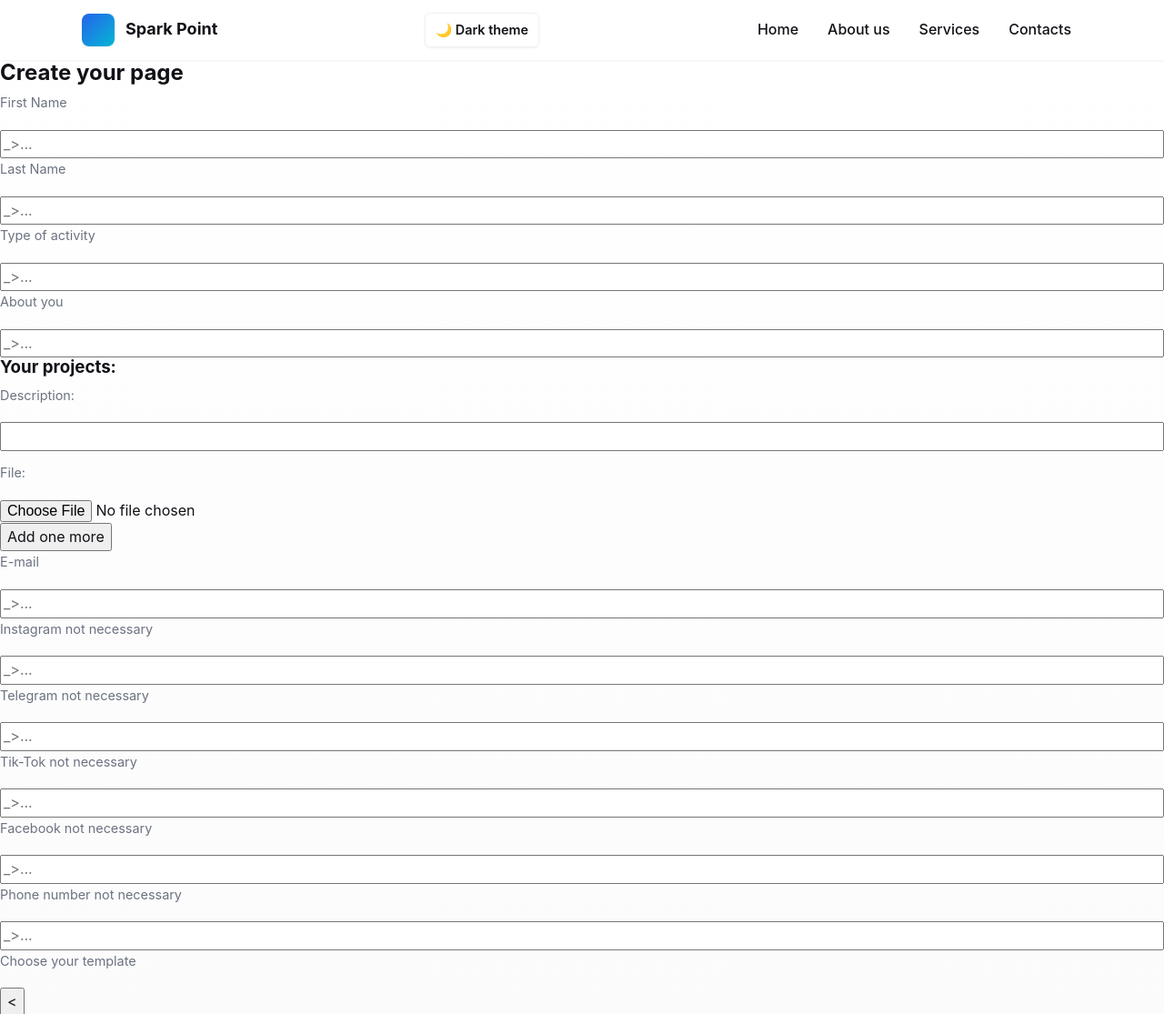
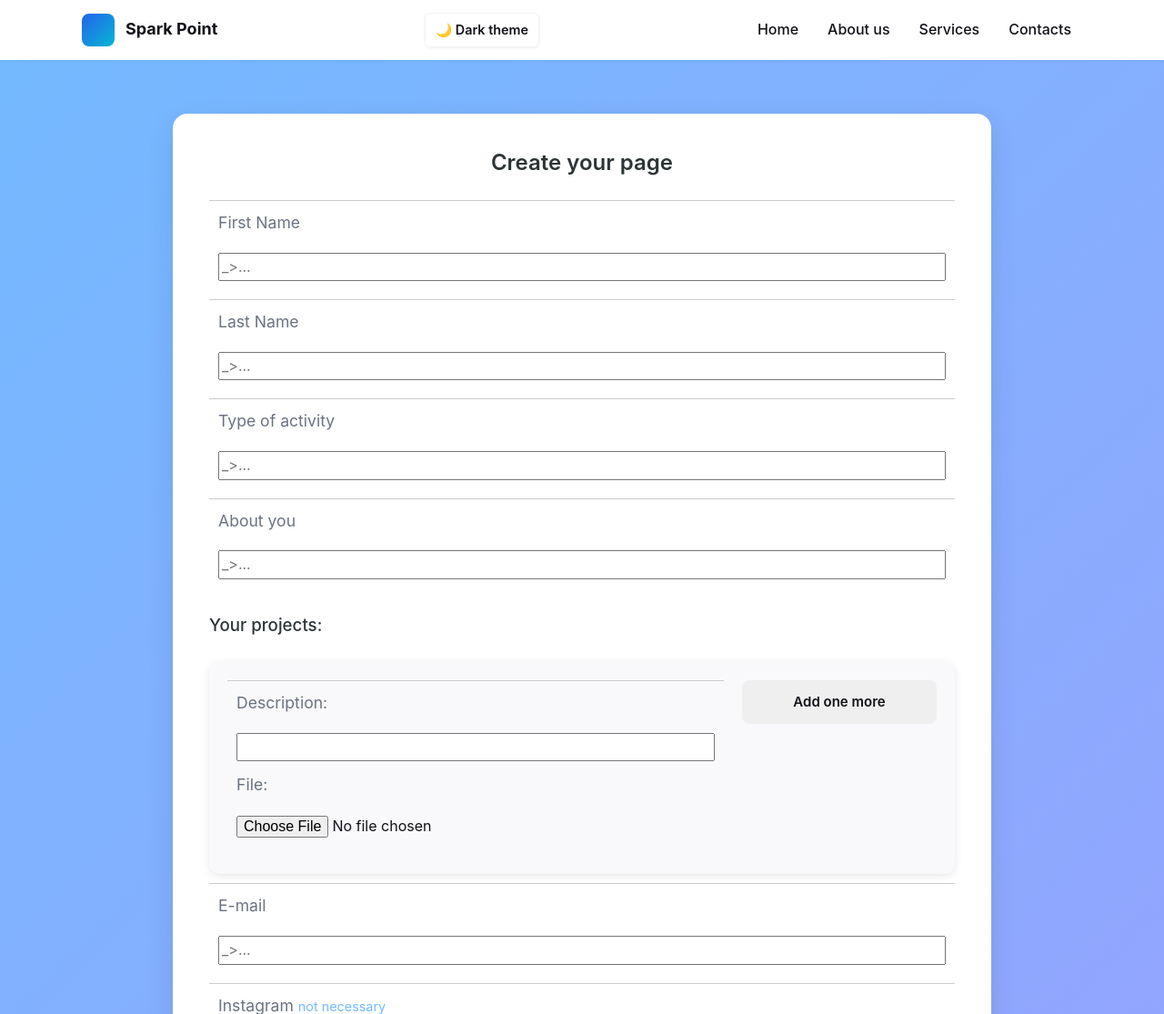
Before and after one commit to DaShy72/spark_point, a Django app: template templates/main_app/create_template.html in a window 1280 px wide. Shown: the top 1115 px of the page at 91% size. Run offline with Django 5.2, Linux system fonts and the light colour scheme; the template is opened without the code that fills it, so the values that code supplies are empty; parts of the project's set-up code (start-up, migrations or seed data) failed here and were passed over.

Commit message:
add new styles

```diff
--- a/static/styles.css
+++ b/static/styles.css
@@ -282,6 +282,8 @@ label { display: block; font-size: .9rem; margin-bottom: .4rem; color: var(--mut
 }
 
 
+/*--------------Style for sign in adn sign up------------------*/
+
 .sign-wrapper{
     font-family: 'Inter', sans-serif;
     background: linear-gradient(135deg, #74b9ff, #a29bfe);
@@ -315,7 +317,7 @@ label { display: block; font-size: .9rem; margin-bottom: .4rem; color: var(--mut
 }
 
 .form input{
-    padding: 0.8rem 1rem;
+    padding: 7px 7px ;
     border: none;
     font-size: 1rem;
     transition: 0.2s ease;
@@ -329,7 +331,7 @@ label { display: block; font-size: .9rem; margin-bottom: .4rem; color: var(--mut
 
 .sign-button{
     border-color: #0984e3;
-    color: white;
+    color: #74b9ff;
     padding: 0.8rem;
     border: none;
     border-radius: 8px;
@@ -353,3 +355,154 @@ label { display: block; font-size: .9rem; margin-bottom: .4rem; color: var(--mut
     list-style: none;
     margin: 0 0 1rem 0;
 }
+
+.login-links {
+    margin-top: 1rem;
+    text-align: center;
+}
+
+.login-links a {
+    color: #74b9ff;
+    text-decoration: none;
+    transition: color 0.2s ease;
+}
+
+
+/*-----------------Create new template for user--------------------*/
+
+.create-wrapper{
+    font-family: 'Inter', sans-serif;
+    background: linear-gradient(135deg, #74b9ff, #a29bfe);
+    height: 100%;
+    margin: 0px;
+    padding: 59px;
+    display: flex;
+    justify-content: center;
+    align-items: center;
+}
+
+.create-container{
+    background-color: white;
+    width: 100%;
+    max-width: 900px;
+    padding: 2.5rem;
+    border-radius: 16px;
+    box-shadow: 0 10px 30px rgba(0, 0, 0, 0.1);
+}
+
+.create-container h2 {
+    text-align: center;
+    color: #2d3436;
+    font-weight: 600;
+    padding-bottom: 20px;
+}
+
+.create-container h3 {
+    color: #2d3436;
+    font-weight: 500;
+    padding-bottom: 20px;
+    padding-top: 20px;
+}
+
+
+.form-row {
+    flex: 0 0 70%;
+    border-top: 1px solid #ccc;
+    padding: 10px;
+    margin-bottom: 10px;
+}
+
+.form-row label {
+    font-size: 1.1rem;
+}
+
+.forms-container {
+    display: flex;
+    justify-content: space-between;
+    align-items: flex-start;
+    gap: 20px;
+    max-width: 1000px;
+    margin: 10px auto;
+    padding: 20px;
+    background-color: #f9f9fb;
+    border-radius: 12px;
+    box-shadow: 0 2px 10px rgba(0,0,0,0.1);
+}
+
+.button-panel {
+    flex: 1;
+    display: flex;
+    flex-direction: column;
+    gap: 10px;
+    align-items: stretch;
+    justify-content: flex-start;
+}
+
+.btn-add {
+    padding: 12px 18px;
+    font-size: 15px;
+    font-weight: 600;
+    border: none;
+    border-radius: 8px;
+    cursor: pointer;
+    transition: 0.25s ease;
+}
+
+.remove-btn {
+    background-color: red;
+    padding: 12px 18px;
+    font-size: 15px;
+    font-weight: 600;
+    border: none;
+    border-radius: 8px;
+    cursor: pointer;
+    transition: 0.25s ease;
+}
+
+.not-necessary {
+    color: #74b9ff;
+    font-size: 0.9rem;
+}
+
+
+
+.btn-send {
+    background-color: #74b9ff;
+    padding: 12px 50px;
+    font-size: 1rem;
+    font-weight: 600;
+    border: none;
+    border-radius: 8px;
+    cursor: pointer;
+}
+
+
+/*-------------------Carousel for choose template-------------------*/
+
+.carousel {
+    display: flex;
+    align-items: center;
+    gap: 10px;
+}
+
+.carousel-images {
+    display: flex;
+    overflow: hidden;
+    width: 100%;
+}
+
+.carousel-images img {
+    display: none;
+    width: 100%;
+    height: auto;
+}
+
+.carousel-images img.active {
+    display: block;
+}
+
+button.prev,
+button.next {
+    padding: 10px 20px;
+    cursor: pointer;
+}
```
